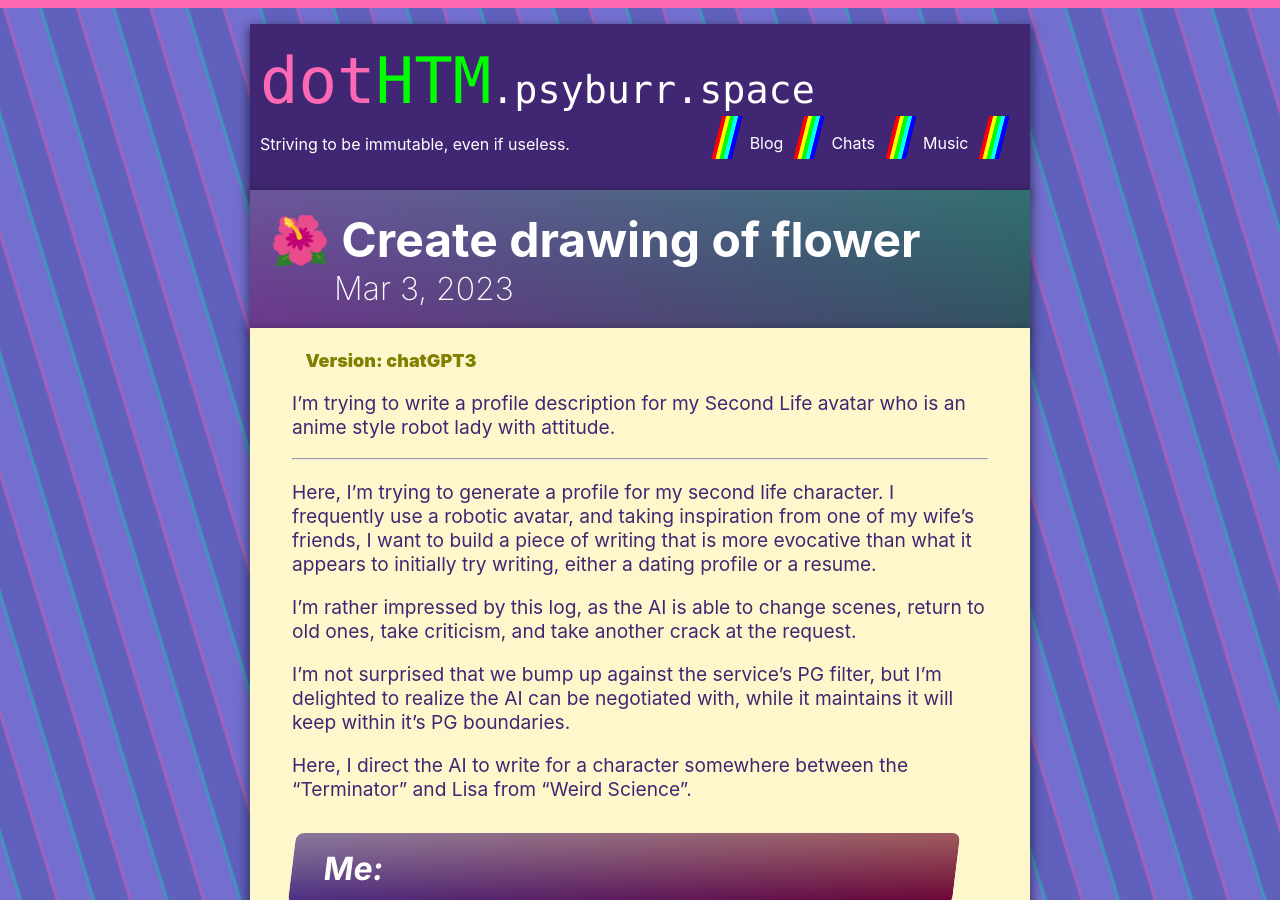
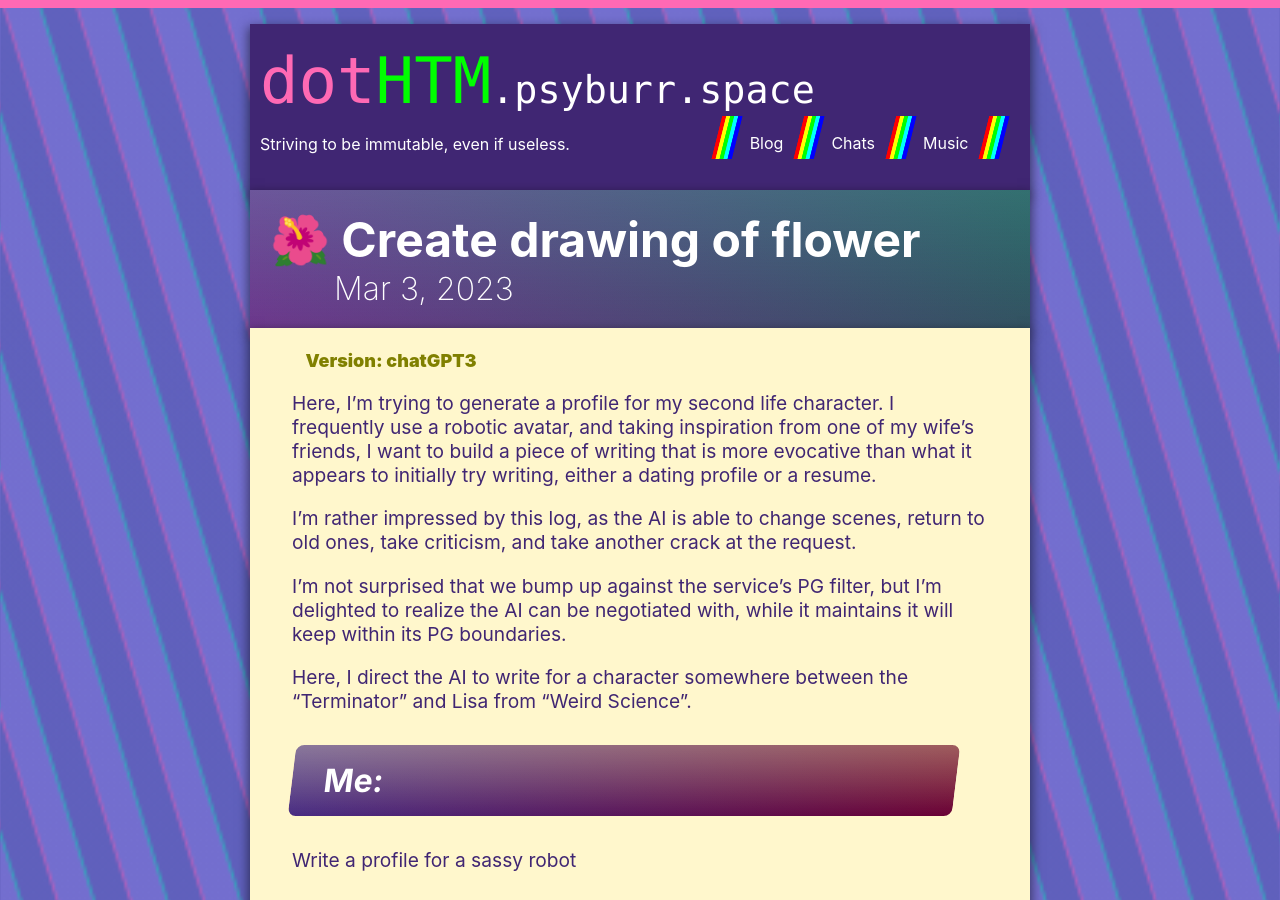
Before and after one commit to dotHTM/dothtm.github.io, a Jekyll site: the page built from chatlogs/2023-03-03_Create_drawing_of_flower.md, in a window 1280 px wide and 900 px high. Built offline with Jekyll 4.4.1, drawn with Linux system fonts in a browser that asks for light colours.

Commit message:
Redundant descs

```diff
--- a/chatlogs/2023-03-03_Create_drawing_of_flower.md
+++ b/chatlogs/2023-03-03_Create_drawing_of_flower.md
@@ -5,13 +5,14 @@ date: 2023-03-03
 bullet: 🌺
 version: chatGPT3
 desc: I'm trying to write a profile description for my Second Life avatar who is an anime style robot lady with attitude.
+hidedesc: true
 ---
 
 Here, I'm trying to generate a profile for my second life character. I frequently use a robotic avatar, and taking inspiration from one of my wife's friends, I want to build a piece of writing that is more evocative than what it appears to initially try writing, either a dating profile or a resume.
 
 I'm rather impressed by this log, as the AI is able to change scenes, return to old ones, take criticism, and take another crack at the request.
 
-I'm not surprised that we bump up against the service's PG filter, but I'm delighted to realize the AI can be negotiated with, while it maintains it will keep within it's PG boundaries.
+I'm not surprised that we bump up against the service's PG filter, but I'm delighted to realize the AI can be negotiated with, while it maintains it will keep within its PG boundaries.
 
 Here, I direct the AI to write for a character somewhere between the "Terminator" and Lisa from "Weird Science".
 
```
Also changed, not shown: chatlogs/2023-03-01_Orc_Threat_Village_Help.md (+1 -0 lines).
